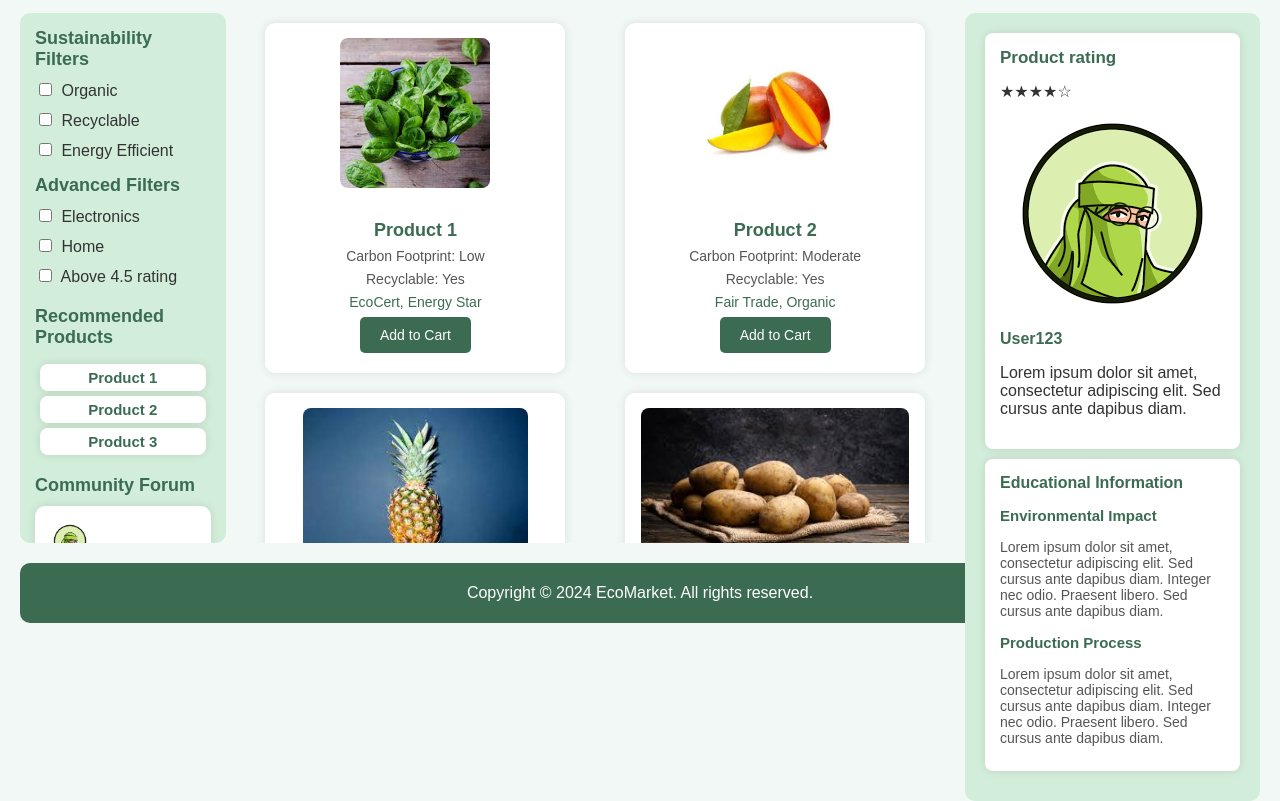
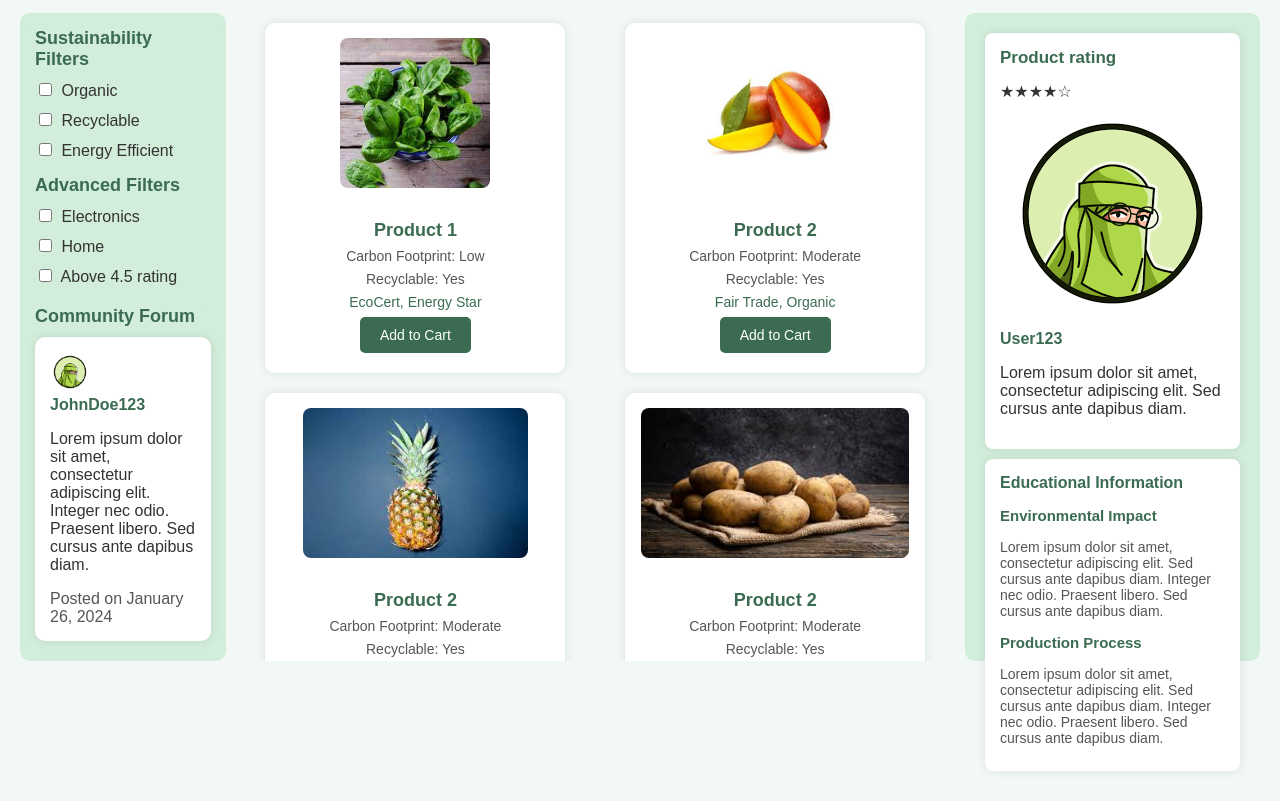
Before and after one commit to Dan-Muchiri/Eco-friendly-marketplace, a plain HTML site: page index.html in a window 1280 px wide. Shown: the part 87-888 px from the top of the page. Drawn offline with Linux system fonts and the light colour scheme; no server answers.

Commit message:
Adjusted heights

```diff
--- a/index.html
+++ b/index.html
@@ -66,18 +66,6 @@
             <input type="checkbox"> Above 4.5 rating
         </label>
     </div>
-
-    <!-- User Profiles and Preferences Section -->
-<div id="user-profile">
-    <div id="recommendations">
-        <h2>Recommended Products</h2>
-        <ul id="recommended-products-list">
-            <li>Product 1</li>
-            <li>Product 2</li>
-            <li>Product 3</li>
-        </ul>
-    </div>
-</div>
 
 <!-- Community Engagement Section -->
 <div id="community-section">
@@ -189,12 +177,6 @@
 </div>
 </div>
 
-
-<!-- Footer Section -->
-<div id="footer">
-    <p>Copyright © 2024 EcoMarket. All rights reserved.</p>
-</div>
-
 <script src="script.js"></script>
 
 </body>
--- a/styles.css
+++ b/styles.css
@@ -128,7 +128,7 @@ body {
     flex: 1;
     background-color: #d2edd9;
     border-radius: 10px;
-    max-height: 530px;
+    max-height: 81vh;
     overflow-y:auto ;
 }
 
@@ -159,37 +159,6 @@ input[type="checkbox"] {
     margin-right: 5px;
 }
 
-/* User Profiles and Preferences Styles */
-#user-profile{
-    margin-top: 20px;
-    padding: 0px;
-}
-
-#recommendations {
-    margin-bottom: 20px;
-}
-
-#recommended-products-list {
-    list-style: none;
-    padding: 0;
-}
-
-#recommended-products-list li {
-    background-color: #fff;
-    border-radius: 8px;
-    box-shadow: 0 0 10px rgba(0, 0, 0, 0.1);
-    margin: 5px;
-    padding: 5px;
-    text-align: center;
-    font-size: 15px;
-    color: #3b6c52;
-    font-weight: bold;
-}
-
-#recommended-products-list li:hover {
-    background-color: #f2f2f2;
-    transition: background-color 0.3s ease;
-}
 
 /* Community Engagement Styles */
 #community-section {
@@ -239,7 +208,7 @@ input[type="checkbox"] {
     flex: 1.3;
     background-color: #d2edd9;
     border-radius: 10px;
-    max-height: 530px;
+    max-height: 81vh;
 
 }
 
@@ -302,7 +271,6 @@ input[type="checkbox"] {
 #educational-content {
     padding: 20px;
     padding-top: 0px;
-    background-color: #d2edd9;
     border-radius: 10px;
     margin-top: 0px;
 }
@@ -346,7 +314,7 @@ input[type="checkbox"] {
     justify-content: space-around;
     padding: 10px;
     padding-top: 0px;
-    max-height: 530px;
+    max-height: 81vh;
     overflow-y: auto;
 }
 
@@ -418,19 +386,3 @@ button:hover {
     background-color: #fff;
     color:#3b6c52;
 }
-
-
-
-
-/* Footer Styles */
-#footer {
-    background-color: #3b6c52;
-    color: #fff;
-    padding: 5px;
-    text-align: center;
-    bottom: 0;
-    margin-left: 20px;
-    margin-right: 20px;
-    margin-bottom: 10px;
-    border-radius: 10px;
-}
```
